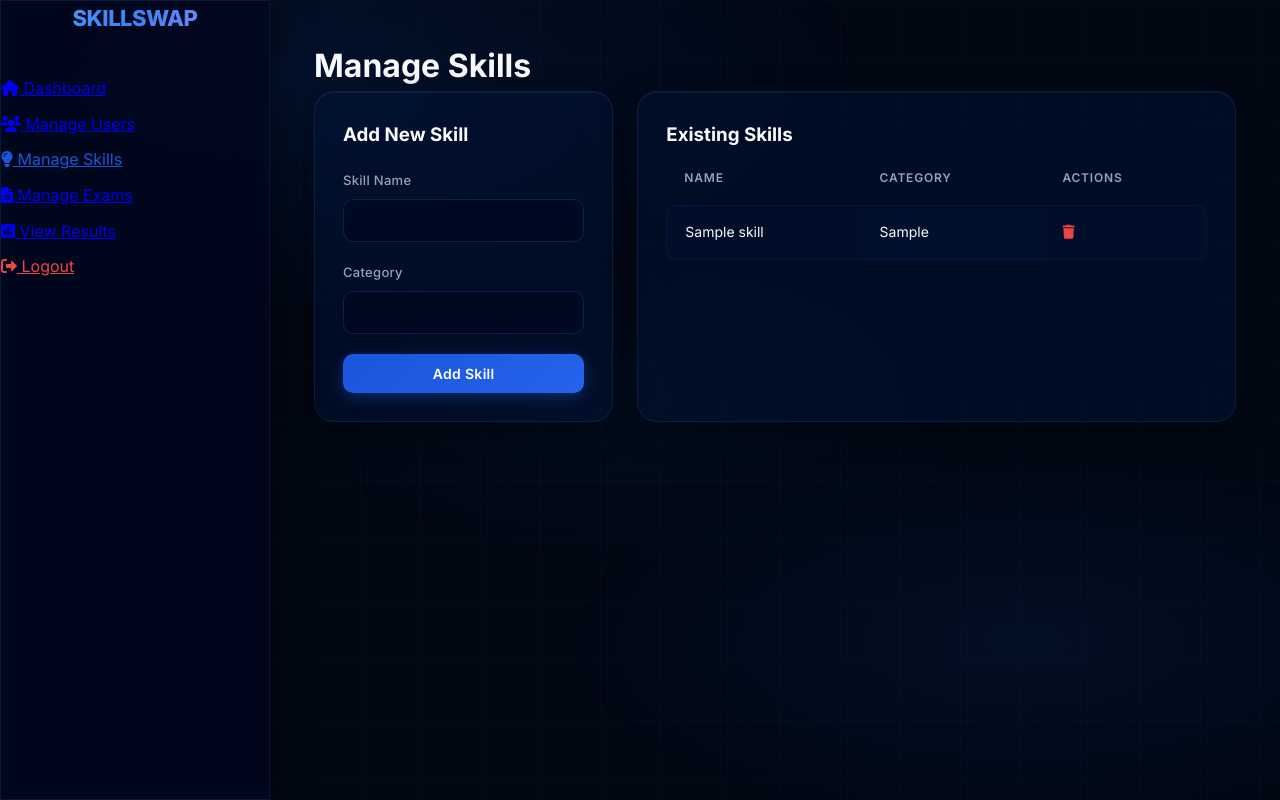
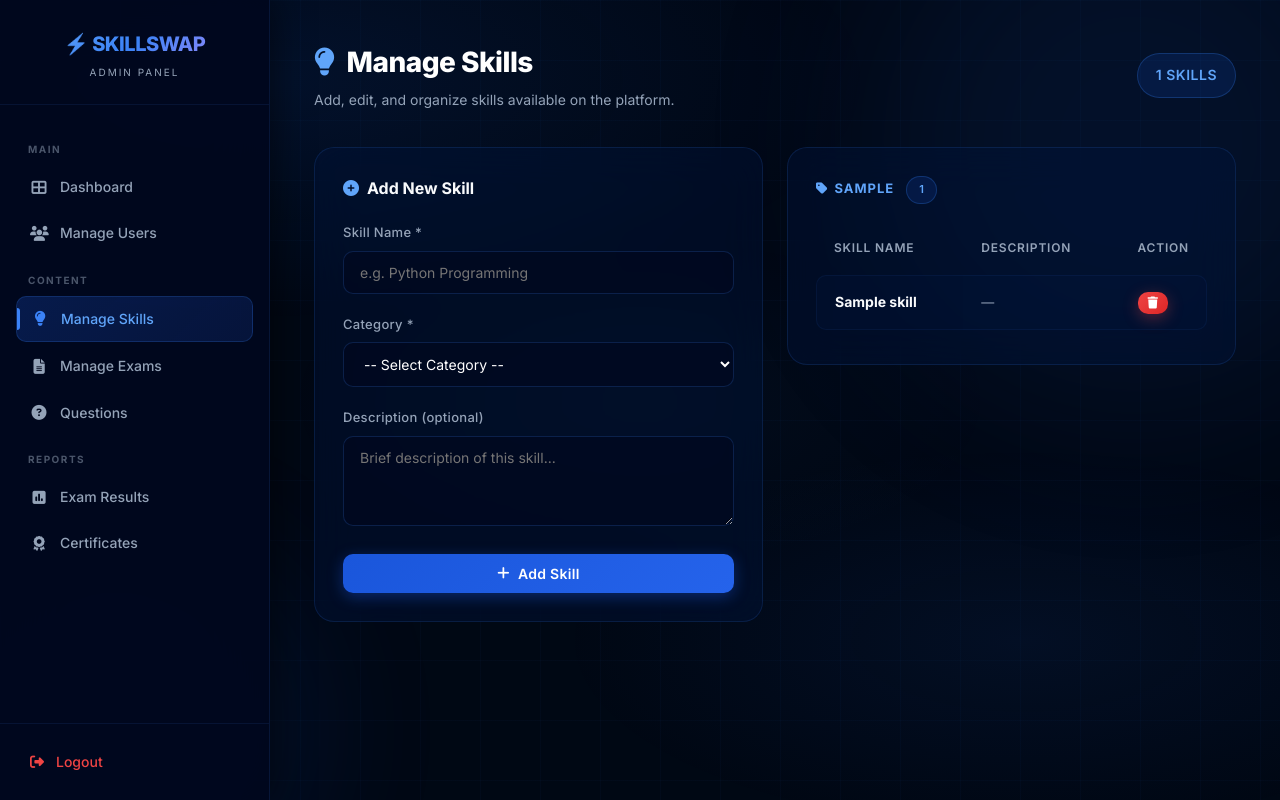
Before and after one commit to Faakhir03Memon/skill-swap-website, a PHP site: page /admin/skills.php in a window 1280 px wide. Run offline with PHP 8.4, Linux system fonts and the light colour scheme; a user stored in the database is signed in; tables that the repository leaves empty hold one stand-in row (values such as "Sample post").

Commit message:
feat: implement admin pages for managing skill categories and certification exams

```diff
--- a/admin/skills.php
+++ b/admin/skills.php
@@ -1,98 +1,139 @@
 <?php
 session_start();
 require_once '../includes/db.php';
-
 if (!isset($_SESSION['user_id']) || $_SESSION['user_role'] != 'admin') {
-    header('Location: ../login.php');
-    exit;
+    header('Location: ../admin_login.php'); exit;
 }
 
-$message = '';
+$message = $msg_type = '';
 
-if ($_SERVER['REQUEST_METHOD'] == 'POST' && isset($_POST['add_skill'])) {
-    $name = $_POST['name'];
-    $category = $_POST['category'];
-
-    $stmt = $pdo->prepare("INSERT INTO skills (name, category) VALUES (?, ?)");
-    if ($stmt->execute([$name, $category])) {
-        $message = "Skill added successfully!";
+// Add skill
+if ($_SERVER['REQUEST_METHOD']=='POST' && isset($_POST['add_skill'])) {
+    $name = trim($_POST['name']);
+    $category = trim($_POST['category']);
+    $desc = trim($_POST['description'] ?? '');
+    if ($name && $category) {
+        $stmt = $pdo->prepare("INSERT INTO skills (name, category, description) VALUES (?,?,?) ON DUPLICATE KEY UPDATE category=VALUES(category)");
+        try {
+            $stmt->execute([$name, $category, $desc]);
+            $message = "Skill '<strong>$name</strong>' added successfully!";
+            $msg_type = 'success';
+        } catch(Exception $e) {
+            $message = "Skill already exists or error occurred.";
+            $msg_type = 'danger';
+        }
     }
 }
 
-$skills = $pdo->query("SELECT * FROM skills ORDER BY name ASC")->fetchAll();
+// Delete skill
+if (isset($_GET['delete_id'])) {
+    $pdo->prepare("DELETE FROM skills WHERE id=?")->execute([(int)$_GET['delete_id']]);
+    header("Location: skills.php?msg=deleted"); exit;
+}
+
+$skills = $pdo->query("SELECT * FROM skills ORDER BY category, name ASC")->fetchAll();
+
+// Group by category
+$grouped = [];
+foreach ($skills as $sk) {
+    $grouped[$sk['category']][] = $sk;
+}
+
+$categories = ['Programming', 'Design', 'Data Science', 'Business', 'Language', 'Music', 'Engineering', 'Marketing', 'Other'];
 ?>
 <!DOCTYPE html>
 <html lang="en">
 <head>
 <meta charset="UTF-8">
-    <meta name="viewport" content="width=device-width, initial-scale=1.0">
-    <title>Manage Skills | Admin</title>
+<meta name="viewport" content="width=device-width,initial-scale=1.0">
+<title>Manage Skills | SkillSwap Admin</title>
 <link rel="stylesheet" href="../assets/css/style.css">
-    <link rel="stylesheet" href="https://cdnjs.cloudflare.com/ajax/libs/font-awesome/6.0.0/css/all.min.css">
+<link rel="stylesheet" href="https://cdnjs.cloudflare.com/ajax/libs/font-awesome/6.4.0/css/all.min.css">
 </head>
 <body>
+<div class="bg-blobs"><div class="blob blob-1"></div><div class="blob blob-2"></div></div>
 <div class="dashboard-container">
-        <aside class="sidebar glass">
-            <div class="logo" style="margin-bottom: 40px; text-align: center;">SKILLSWAP</div>
-            <nav style="background: transparent; border: none; padding: 0;">
-                <ul style="list-style: none; display: flex; flex-direction: column; gap: 10px;">
-                    <li><a href="dashboard.php"><i class="fas fa-home"></i> Dashboard</a></li>
-                    <li><a href="users.php"><i class="fas fa-users"></i> Manage Users</a></li>
-                    <li><a href="skills.php" style="color: var(--primary);"><i class="fas fa-lightbulb"></i> Manage Skills</a></li>
-                    <li><a href="exams.php"><i class="fas fa-file-alt"></i> Manage Exams</a></li>
-                    <li><a href="results.php"><i class="fas fa-poll"></i> View Results</a></li>
-                    <li style="margin-top: auto;"><a href="../logout.php" style="color: var(--accent);"><i class="fas fa-sign-out-alt"></i> Logout</a></li>
-                </ul>
-            </nav>
-        </aside>
+<?php include '../includes/admin_sidebar.php'; ?>
+<main class="main-content">
 
-        <main class="main-content">
-            <h1>Manage Skills</h1>
+  <div class="page-header reveal">
+    <div>
+      <h1><i class="fas fa-lightbulb" style="color:var(--primary-light);margin-right:12px"></i>Manage Skills</h1>
+      <p>Add, edit, and organize skills available on the platform.</p>
+    </div>
+    <div class="badge badge-primary" style="font-size:14px;padding:10px 18px"><?= count($skills) ?> Skills</div>
+  </div>
 
-            <div class="grid-3" style="grid-template-columns: 1fr 2fr;">
-                <div class="card glass">
-                    <h3>Add New Skill</h3>
   <?php if($message): ?>
-                        <p style="color: var(--success); margin: 10px 0;"><?php echo $message; ?></p>
+  <div class="alert alert-<?= $msg_type ?> reveal"><i class="fas fa-<?= $msg_type=='success'?'check-circle':'exclamation-circle' ?>"></i> <?= $message ?></div>
   <?php endif; ?>
-                    <form method="POST" style="margin-top: 20px;">
+  <?php if(isset($_GET['msg'])&&$_GET['msg']=='deleted'): ?>
+  <div class="alert alert-danger reveal"><i class="fas fa-trash"></i> Skill deleted.</div>
+  <?php endif; ?>
+
+  <div class="grid-2 reveal" style="align-items:start">
+    <!-- Add Skill Form -->
+    <div class="card" style="position:sticky;top:20px">
+      <h3 style="font-size:16px;font-weight:700;margin-bottom:20px"><i class="fas fa-plus-circle" style="color:var(--primary-light);margin-right:8px"></i>Add New Skill</h3>
+      <form method="POST">
         <div class="form-group">
-                            <label>Skill Name</label>
-                            <input type="text" name="name" class="form-control" required>
+          <label>Skill Name *</label>
+          <input type="text" name="name" class="form-control" placeholder="e.g. Python Programming" required>
         </div>
         <div class="form-group">
-                            <label>Category</label>
-                            <input type="text" name="category" class="form-control" required>
+          <label>Category *</label>
+          <select name="category" class="form-control" required>
+            <option value="">-- Select Category --</option>
+            <?php foreach($categories as $cat): ?>
+            <option value="<?= $cat ?>"><?= $cat ?></option>
+            <?php endforeach; ?>
+          </select>
         </div>
-                        <button type="submit" name="add_skill" class="btn btn-primary" style="width: 100%;">Add Skill</button>
+        <div class="form-group">
+          <label>Description (optional)</label>
+          <textarea name="description" class="form-control" placeholder="Brief description of this skill..."></textarea>
+        </div>
+        <button type="submit" name="add_skill" class="btn btn-primary" style="width:100%"><i class="fas fa-plus"></i> Add Skill</button>
       </form>
     </div>
 
-                <div class="card glass">
-                    <h3>Existing Skills</h3>
+    <!-- Skills List -->
+    <div>
+      <?php if(empty($grouped)): ?>
+      <div class="card" style="text-align:center;padding:60px">
+        <i class="fas fa-lightbulb" style="font-size:48px;color:var(--text-muted);opacity:0.3;display:block;margin-bottom:16px"></i>
+        <p style="color:var(--text-muted)">No skills added yet. Add your first skill!</p>
+      </div>
+      <?php else: ?>
+        <?php foreach($grouped as $cat => $cat_skills): ?>
+        <div class="card" style="margin-bottom:20px">
+          <h4 style="font-size:13px;font-weight:700;letter-spacing:1px;text-transform:uppercase;color:var(--primary-light);margin-bottom:16px">
+            <i class="fas fa-tag" style="margin-right:6px"></i><?= $cat ?>
+            <span class="badge badge-primary" style="margin-left:8px"><?= count($cat_skills) ?></span>
+          </h4>
           <table class="data-table">
-                        <thead>
+            <thead><tr><th>Skill Name</th><th>Description</th><th style="width:80px">Action</th></tr></thead>
+            <tbody>
+              <?php foreach($cat_skills as $sk): ?>
               <tr>
-                                <th>Name</th>
-                                <th>Category</th>
-                                <th>Actions</th>
-                            </tr>
-                        </thead>
-                        <tbody>
-                            <?php foreach($skills as $skill): ?>
-                            <tr>
-                                <td><?php echo $skill['name']; ?></td>
-                                <td><?php echo $skill['category']; ?></td>
+                <td><strong><?= htmlspecialchars($sk['name']) ?></strong></td>
+                <td style="color:var(--text-muted);font-size:13px"><?= htmlspecialchars($sk['description'] ?? '—') ?></td>
                 <td>
-                                    <a href="#" style="color: var(--accent);"><i class="fas fa-trash"></i></a>
+                  <a href="skills.php?delete_id=<?= $sk['id'] ?>" class="btn btn-danger" style="padding:5px 10px;font-size:12px" onclick="return confirm('Delete this skill?')">
+                    <i class="fas fa-trash"></i>
+                  </a>
                 </td>
               </tr>
               <?php endforeach; ?>
             </tbody>
           </table>
         </div>
+        <?php endforeach; ?>
+      <?php endif; ?>
+    </div>
   </div>
 </main>
 </div>
+<script>document.querySelectorAll('.reveal').forEach((el,i)=>setTimeout(()=>el.classList.add('active'),i*80));</script>
 </body>
 </html>
```
Also changed, not shown: admin/exams.php (+56 -66 lines). Lines whose indentation alone changed are shown as unchanged.
